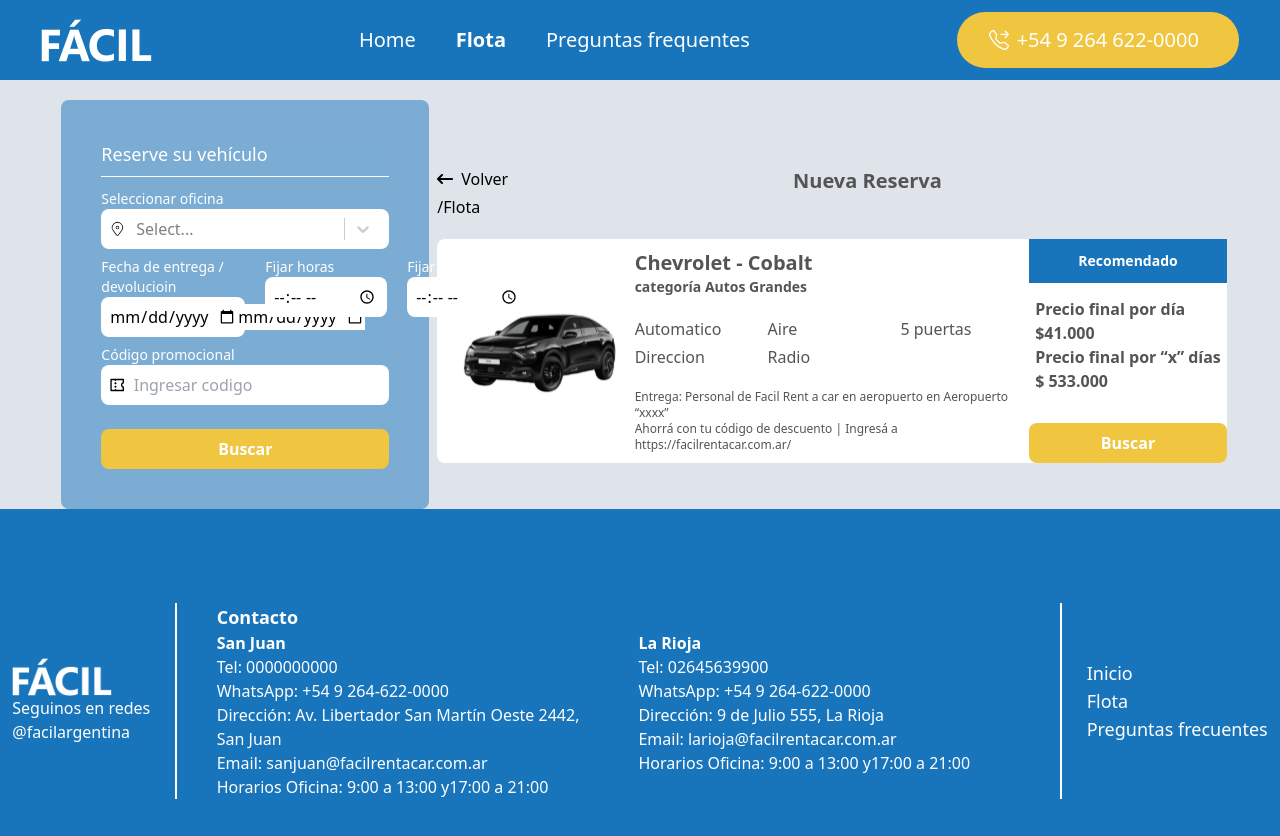
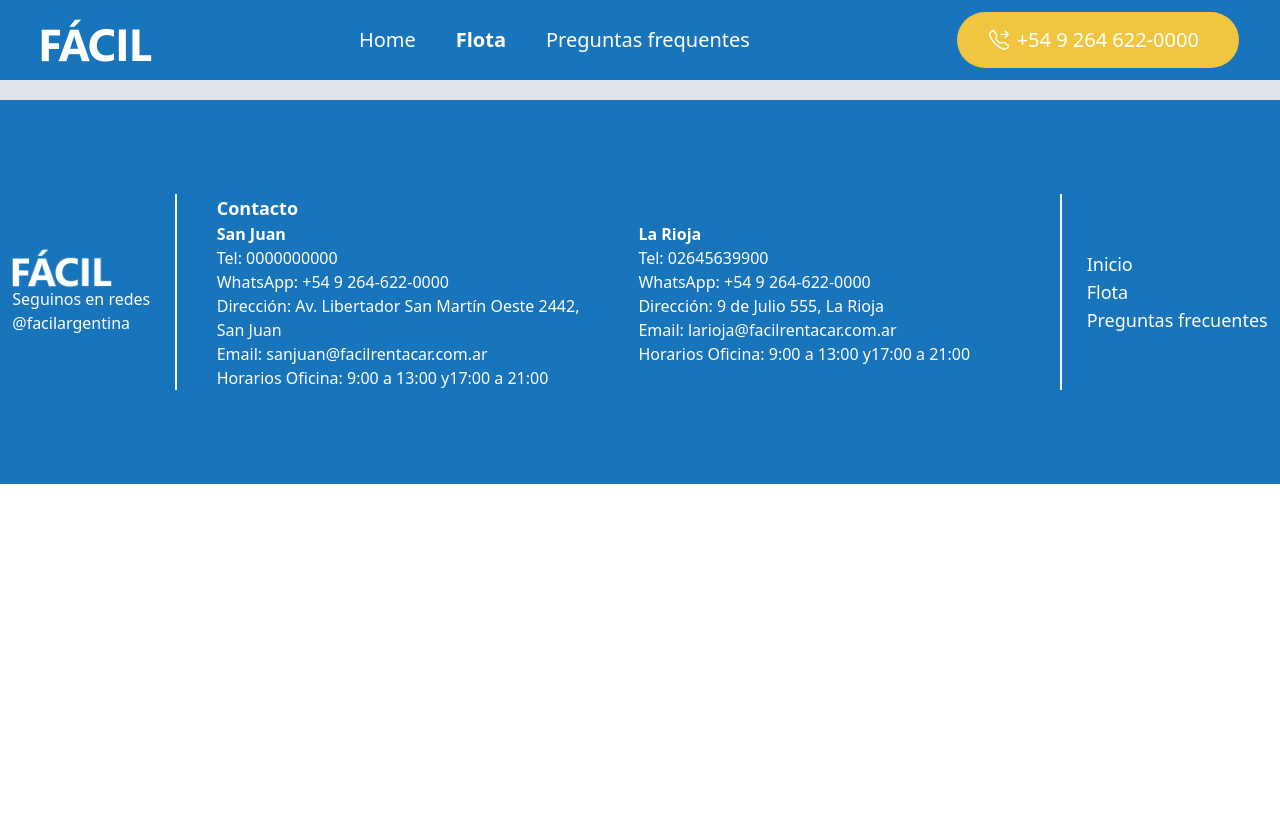
Before and after one commit to DeeRo-dev/facil-web, a React (Vite) app: page /flota in a window 1280 px wide. Shown: the top 836 px of the page. After the commit the page ends 800 px from the top, so only its background shows below. Built offline with nearby package versions, Linux system fonts and the light colour scheme.

Commit message:
Router new reserv

```diff
--- a/package.json
+++ b/package.json
@@ -21,7 +21,7 @@
     "react-dom": "^18.2.0",
     "react-icons": "^5.0.1",
     "react-image-gallery": "^1.3.0",
-    "react-router-dom": "^6.22.1",
+    "react-router-dom": "^6.22.2",
     "react-select": "^5.8.0",
     "sort-by": "^1.2.0"
   },
--- a/src/components/FlotaCard/FlotaCard.tsx
+++ b/src/components/FlotaCard/FlotaCard.tsx
@@ -1,9 +1,10 @@
-import React from "react";
+
+import { Link } from "react-router-dom";
 import { BtnForm } from "../Btns/BtnForm";
 
 export const FlotaCard = () => {
   return (
-    <div className="flex justify-between w-full h-56 bg-whiteColor rounded-lg text-colorText">
+    <div className="flex justify-between w-11/12 h-56 bg-whiteColor rounded-lg text-colorText">
       <div className="w-1/4 justify-center items-center flex">
         <img src="carImg.svg" alt="Img not found" />
       </div>
@@ -33,7 +34,7 @@ export const FlotaCard = () => {
         </div>
       </div>
       <div className="w-1/4 flex flex-col justify-between">
-        <div className="flex justify-center bg-primary py-3">
+        <div className="flex justify-center bg-primary py-3 rounded-tr-lg">
           <h4 className="text-sm text-whiteColor font-semibold">Recomendado</h4>{" "}
         </div>
         <div className="flex justify-center">
@@ -46,8 +47,11 @@ export const FlotaCard = () => {
             <br />$ 533.000
           </p>
         </div>
-        <div className="flex justify-center">
-          <BtnForm />
+        <div className="flex justify-center mb-2">
+            <Link to="/flota/id" className="w-full">
+                <BtnForm />
+            </Link>
+
         </div>
       </div>
     </div>
--- a/src/pages/Flota/Flota.tsx
+++ b/src/pages/Flota/LayoutFlota.tsx
@@ -1,14 +1,16 @@
-import { Link } from "react-router-dom";
-import { CarCard } from "../../components/CarCard/CarCard";
+import { Link, Outlet} from 'react-router-dom';
+// import { CarCard } from "../../components/CarCard/CarCard";
 import FormHome from "../../components/FormHome/FormHome";
 import { FaArrowLeftLong } from "react-icons/fa6";
-import { FlotaCard } from "../../components/FlotaCard/FlotaCard";
+// import { FlotaCard } from "../../components/FlotaCard/FlotaCard";
 
-export default function Flota() {
+export default function LayoutFlota() {
   return (
     <>
       <div className="w-11/12 m-auto mt-5 flex">
-        <div className="w-96 px-2 h-auto ">
+
+      <Outlet />
+        {/* <div className="w-96 px-2 h-auto ">
           <FormHome />
         </div>
 
@@ -31,8 +33,9 @@ export default function Flota() {
               <p>/Flota</p>
             </div>
           </div>
-            <FlotaCard/>
-        </div>
+             <FlotaCard/>
+
+        </div> */}
       </div>
     </>
   );
--- /dev/null
+++ b/src/pages/Flota/pages/AddOptionsCar.tsx
@@ -0,0 +1,5 @@
+export default function AddOptionsCar() {
+    return (
+      <div>AddOptionsCar</div>
+    )
+  }
--- /dev/null
+++ b/src/pages/Flota/pages/DataExtraUser.tsx
@@ -0,0 +1,5 @@
+export default function DataExtraUser() {
+    return (
+      <div> DataExtraUser</div>
+    )
+  }
--- /dev/null
+++ b/src/pages/Flota/pages/FlotaId.tsx
@@ -0,0 +1,10 @@
+
+import { FlotaCard } from '../../../components/FlotaCard/FlotaCard'
+
+export default function FlotaId () {
+  return (
+    <div>
+        <FlotaCard/>
+    </div>
+  )
+}
--- /dev/null
+++ b/src/pages/Flota/pages/SearchCar.tsx
@@ -0,0 +1,7 @@
+
+
+export default function SearchCar() {
+  return (
+    <div>SearchCar</div>
+  )
+}
```
Also changed, not shown: src/App.tsx (+15 -2 lines), 1 other file (tests, documents, lock files or other folders).
